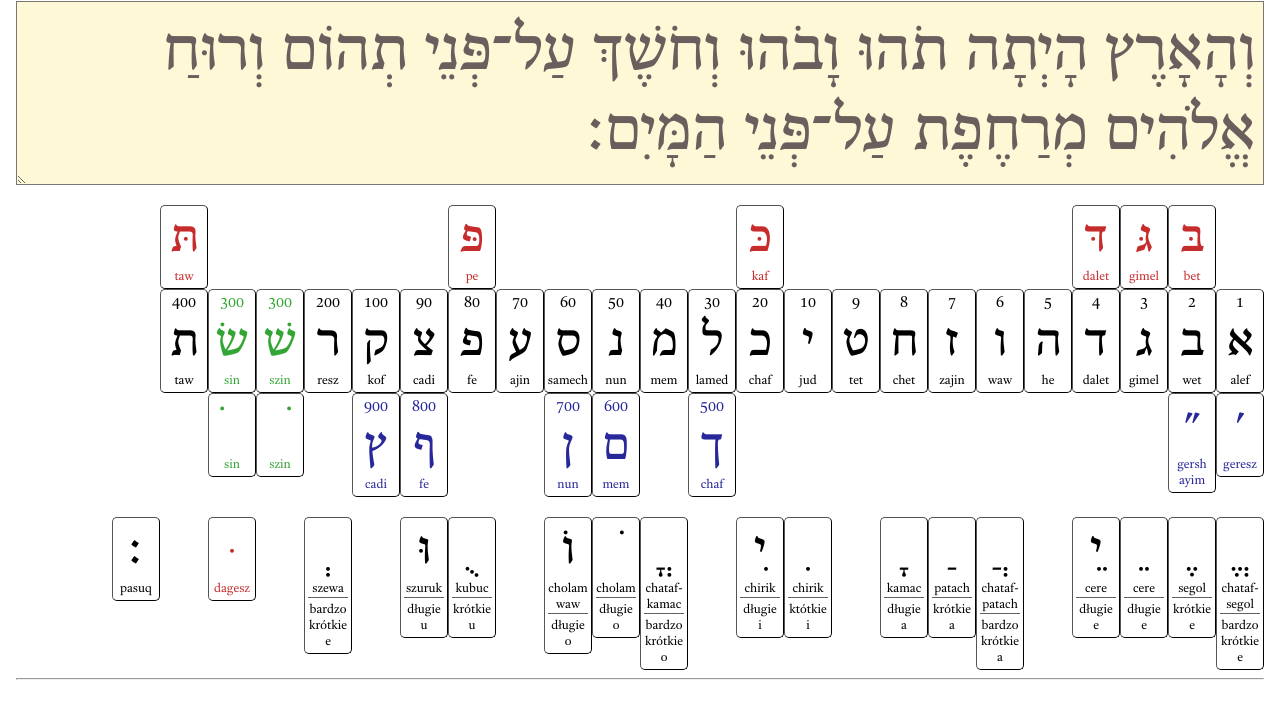
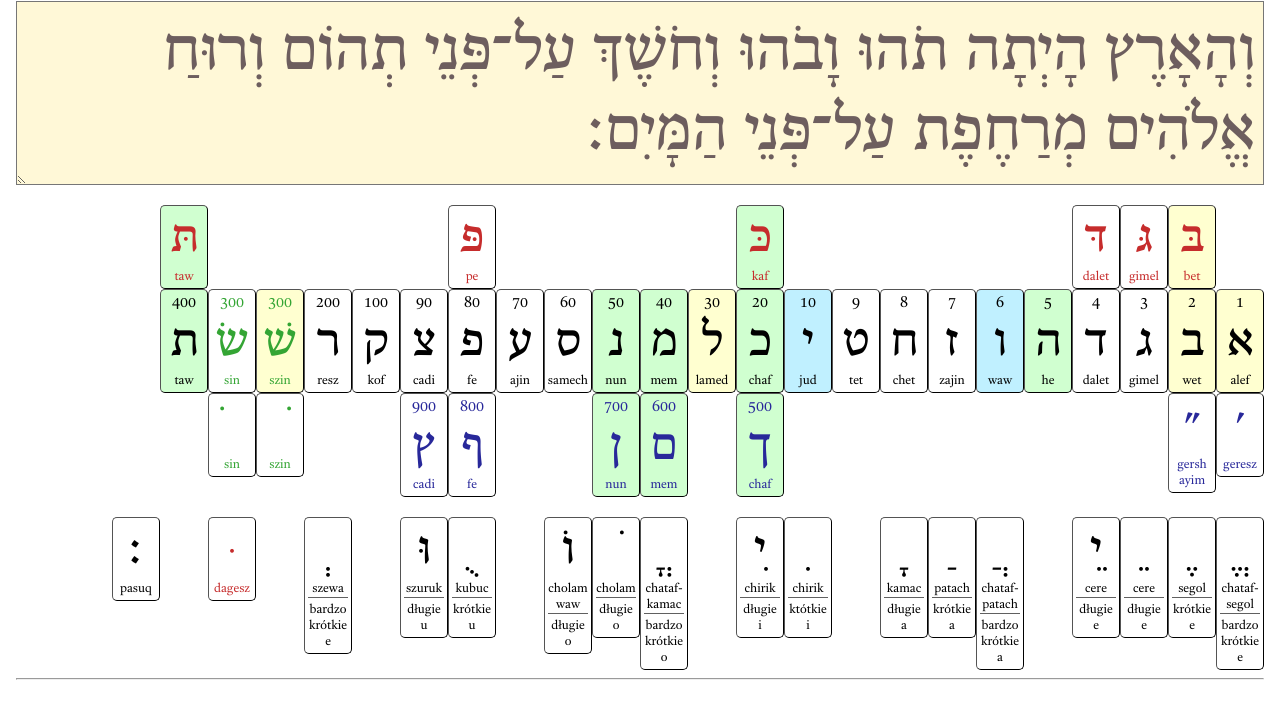
Before and after one commit to gedeonix/hebrew, a website: page public/keyboard.html in a window 1280 px wide. Shown: the part 71-788 px from the top of the page. Drawn offline with nearby package versions, Linux system fonts and the light colour scheme.

Commit message:
keyboard - add grammar function

```diff
--- a/public/css/style.css
+++ b/public/css/style.css
@@ -88,6 +88,18 @@ body {
     font-size: 0.8rem;
 }
 
+.key-yellow {
+    background-color: #ffffd0;
+}
+
+.key-green {
+    background-color: #d0ffd0;
+}
+
+.key-blue {
+    background-color: #c0f0ff;
+}
+
 .key_info {
     border-top: #606060 1px solid;
     padding-top: 4px;
--- a/public/keyboard.html
+++ b/public/keyboard.html
@@ -21,7 +21,7 @@
 
     <div dir="rtl">
       <div class="key key_space"></div>
-      <button class="key hebrew hebrew-red" type="button" @click="key('בּ')">בּ<div class="key_name">bet</div></button>
+      <button class="key key-yellow hebrew hebrew-red" type="button" @click="key('בּ')">בּ<div class="key_name">bet</div></button>
       <button class="key hebrew hebrew-red" type="button" @click="key('גּ')">גּ<div class="key_name">gimel</div></button>
       <button class="key hebrew hebrew-red" type="button" @click="key('דּ')">דּ<div class="key_name">dalet</div></button>
       <div class="key key_space"></div>
@@ -30,7 +30,7 @@
       <div class="key key_space"></div>
       <div class="key key_space"></div>
       <div class="key key_space"></div>
-      <button class="key hebrew hebrew-red" type="button" @click="key('כּ')">כּ<div class="key_name">kaf</div></button>
+      <button class="key key-green hebrew hebrew-red" type="button" @click="key('כּ')">כּ<div class="key_name">kaf</div></button>
       <div class="key key_space"></div>
       <div class="key key_space"></div>
       <div class="key key_space"></div>
@@ -42,33 +42,33 @@
       <div class="key key_space"></div>
       <div class="key key_space"></div>
       <div class="key key_space"></div>
-      <button class="key hebrew hebrew-red" type="button" @click="key('תּ')">תּ<div class="key_name">taw</div></button>
+      <button class="key key-green hebrew hebrew-red" type="button" @click="key('תּ')">תּ<div class="key_name">taw</div></button>
     </div>
 
     <div dir="rtl">
-      <button class="key hebrew" type="button" @click="key('א')"><div class="key_number">1</div>א<div class="key_name">alef</div></button>
-      <button class="key hebrew" type="button" @click="key('ב')"><div class="key_number">2</div>ב<div class="key_name">wet</div></button>
+      <button class="key key-yellow hebrew" type="button" @click="key('א')"><div class="key_number">1</div>א<div class="key_name">alef</div></button>
+      <button class="key key-yellow hebrew" type="button" @click="key('ב')"><div class="key_number">2</div>ב<div class="key_name">wet</div></button>
       <button class="key hebrew" type="button" @click="key('ג')"><div class="key_number">3</div>ג<div class="key_name">gimel</div></button>
       <button class="key hebrew" type="button" @click="key('ד')"><div class="key_number">4</div>ד<div class="key_name">dalet</div></button>
-      <button class="key hebrew" type="button" @click="key('ה')"><div class="key_number">5</div>ה<div class="key_name">he</div></button>
-      <button class="key hebrew" type="button" @click="key('ו')"><div class="key_number">6</div>ו<div class="key_name">waw</div></button>
+      <button class="key key-green hebrew" type="button" @click="key('ה')"><div class="key_number">5</div>ה<div class="key_name">he</div></button>
+      <button class="key key-blue hebrew" type="button" @click="key('ו')"><div class="key_number">6</div>ו<div class="key_name">waw</div></button>
       <button class="key hebrew" type="button" @click="key('ז')"><div class="key_number">7</div>ז<div class="key_name">zajin</div></button>
       <button class="key hebrew" type="button" @click="key('ח')"><div class="key_number">8</div>ח<div class="key_name">chet</div></button>
       <button class="key hebrew" type="button" @click="key('ט')"><div class="key_number">9</div>ט<div class="key_name">tet</div></button>
-      <button class="key hebrew" type="button" @click="key('י')"><div class="key_number">10</div>י<div class="key_name">jud</div></button>
-      <button class="key hebrew" type="button" @click="key('כ')"><div class="key_number">20</div>כ<div class="key_name">chaf</div></button>
-      <button class="key hebrew" type="button" @click="key('ל')"><div class="key_number">30</div>ל<div class="key_name">lamed</div></button>
-      <button class="key hebrew" type="button" @click="key('מ')"><div class="key_number">40</div>מ<div class="key_name">mem</div></button>
-      <button class="key hebrew" type="button" @click="key('נ')"><div class="key_number">50</div>נ<div class="key_name">nun</div></button>
+      <button class="key key-blue hebrew" type="button" @click="key('י')"><div class="key_number">10</div>י<div class="key_name">jud</div></button>
+      <button class="key key-green hebrew" type="button" @click="key('כ')"><div class="key_number">20</div>כ<div class="key_name">chaf</div></button>
+      <button class="key key-yellow hebrew" type="button" @click="key('ל')"><div class="key_number">30</div>ל<div class="key_name">lamed</div></button>
+      <button class="key key-green hebrew" type="button" @click="key('מ')"><div class="key_number">40</div>מ<div class="key_name">mem</div></button>
+      <button class="key key-green hebrew" type="button" @click="key('נ')"><div class="key_number">50</div>נ<div class="key_name">nun</div></button>
       <button class="key hebrew" type="button" @click="key('ס')"><div class="key_number">60</div>ס<div class="key_name">samech</div></button>
       <button class="key hebrew" type="button" @click="key('ע')"><div class="key_number">70</div>ע<div class="key_name">ajin</div></button>
       <button class="key hebrew" type="button" @click="key('פ')"><div class="key_number">80</div>פ<div class="key_name">fe</div></button>
       <button class="key hebrew" type="button" @click="key('צ')"><div class="key_number">90</div>צ<div class="key_name">cadi</div></button>
       <button class="key hebrew" type="button" @click="key('ק')"><div class="key_number">100</div>ק<div class="key_name">kof</div></button>
       <button class="key hebrew" type="button" @click="key('ר')"><div class="key_number">200</div>ר<div class="key_name">resz</div></button>
-      <button class="key hebrew hebrew-green" type="button" @click="key('שׁ')"><div class="key_number">300</div>שׁ<div class="key_name">szin</div></button>
+      <button class="key key-yellow hebrew hebrew-green" type="button" @click="key('שׁ')"><div class="key_number">300</div>שׁ<div class="key_name">szin</div></button>
       <button class="key hebrew hebrew-green" type="button" @click="key('שׂ')"><div class="key_number">300</div>שׂ<div class="key_name">sin</div></button>
-      <button class="key hebrew" type="button" @click="key('ת')"><div class="key_number">400</div>ת<div class="key_name">taw</div></button>
+      <button class="key key-green hebrew" type="button" @click="key('ת')"><div class="key_number">400</div>ת<div class="key_name">taw</div></button>
     </div>
 
     <div dir="rtl">
@@ -82,15 +82,15 @@
       <div class="key key_space"></div>
       <div class="key key_space"></div>
       <div class="key key_space"></div>
+      <button class="key key-green hebrew hebrew-blue" type="button" @click="key('ך')"><div class="key_number">500</div>ך<div class="key_name">chaf</div></button>
       <div class="key key_space"></div>
-      <button class="key hebrew hebrew-blue" type="button" @click="key('ך')"><div class="key_number">500</div>ך<div class="key_name">chaf</div></button>
-      <div class="key key_space"></div>
-      <button class="key hebrew hebrew-blue" type="button" @click="key('ם')"><div class="key_number">600</div>ם<div class="key_name">mem</div></button>
-      <button class="key hebrew hebrew-blue" type="button" @click="key('ן')"><div class="key_number">700</div>ן<div class="key_name">nun</div></button>
+      <button class="key key-green hebrew hebrew-blue" type="button" @click="key('ם')"><div class="key_number">600</div>ם<div class="key_name">mem</div></button>
+      <button class="key key-green hebrew hebrew-blue" type="button" @click="key('ן')"><div class="key_number">700</div>ן<div class="key_name">nun</div></button>
       <div class="key key_space"></div>
       <div class="key key_space"></div>
       <button class="key hebrew hebrew-blue" type="button" @click="key('ף')"><div class="key_number">800</div>ף<div class="key_name">fe</div></button>
       <button class="key hebrew hebrew-blue" type="button" @click="key('ץ')"><div class="key_number">900</div>ץ<div class="key_name">cadi</div></button>
+      <div class="key key_space"></div>
       <div class="key key_space"></div>
       <button class="key hebrew hebrew-green" type="button" @click="key('ׁ')">ׁ<div class="key_name">szin</div></button>
       <button class="key hebrew hebrew-green" type="button" @click="key('ׂ')">ׂ<div class="key_name">sin</div></button>
```
